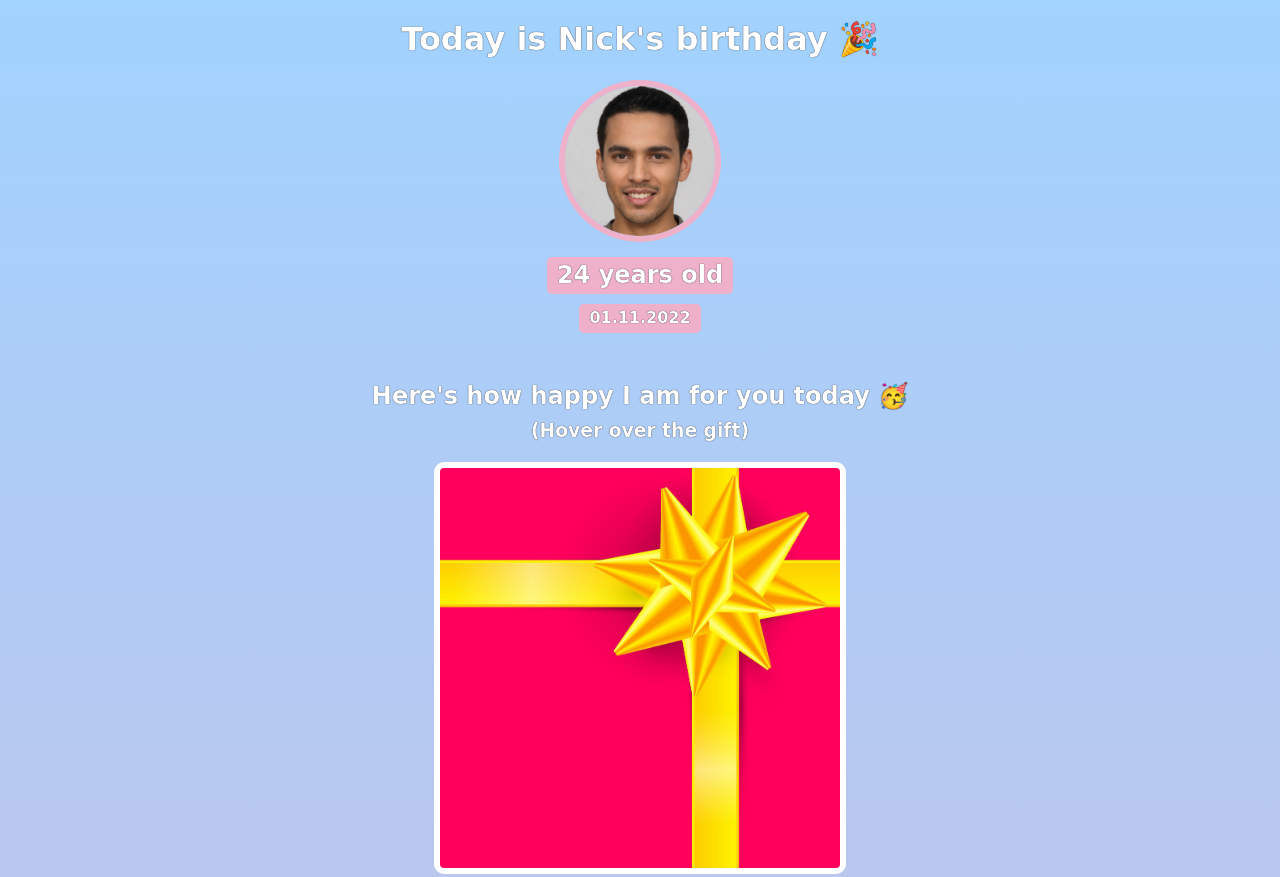
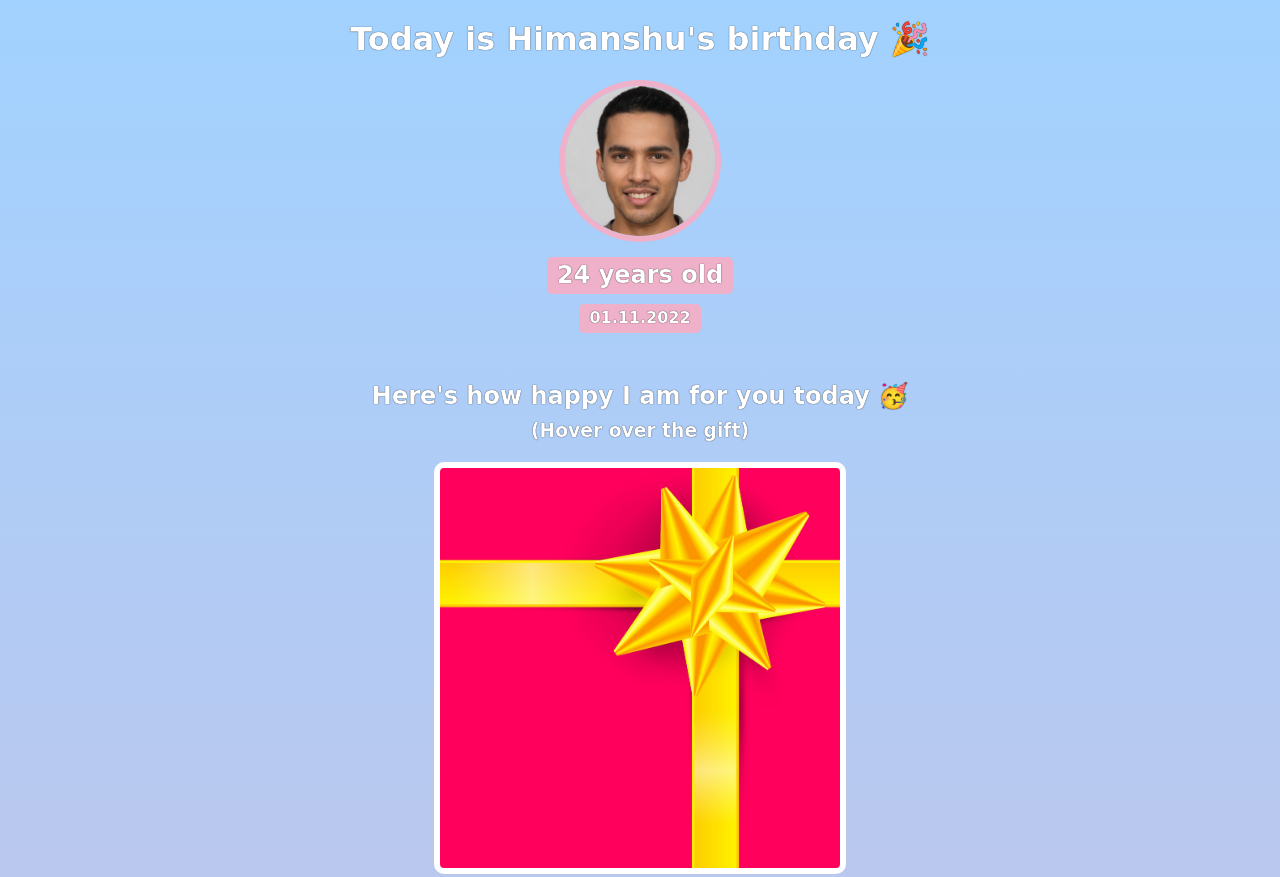
Before and after one commit to Shu2219/birthday-gift-site, a plain HTML site: page index.html in a window 1280 px wide. Shown: the top 877 px of the page. Drawn offline with nearby package versions, Linux system fonts and the light colour scheme; a web font is replaced by a local one.

Commit message:
Changed name to Himanshu

```diff
--- a/index.html
+++ b/index.html
@@ -7,7 +7,7 @@
     </head>
     <body>
         <div id="header">
-            <h1>Today is Nick's birthday 🎉</h1>
+            <h1>Today is Himanshu's birthday 🎉</h1>
             <img id="bff-img" src="images/nick.jpg">
             <h2 id="bday-age">24 years old</h2>
             <h4 id="bday-date">01.11.2022</h4>
```
